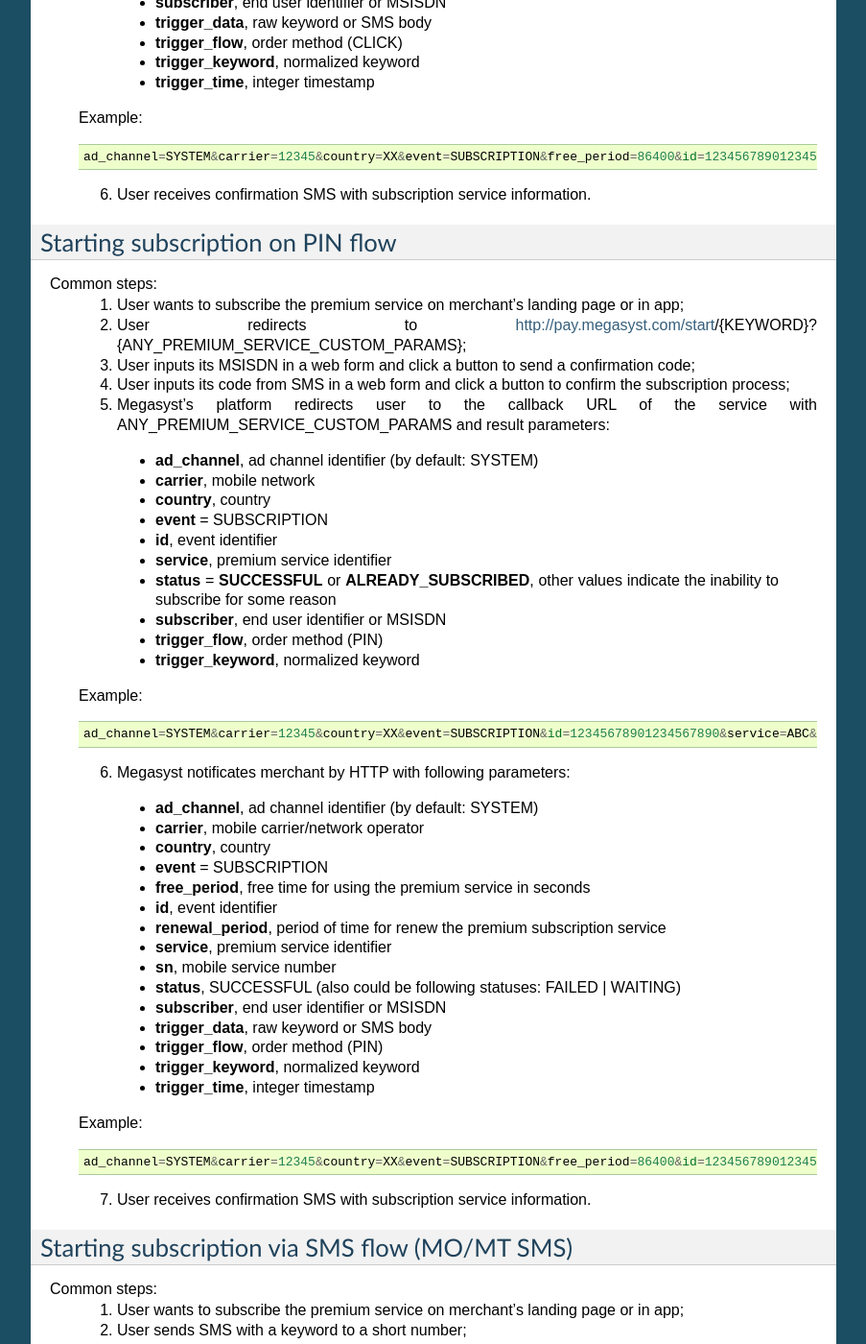
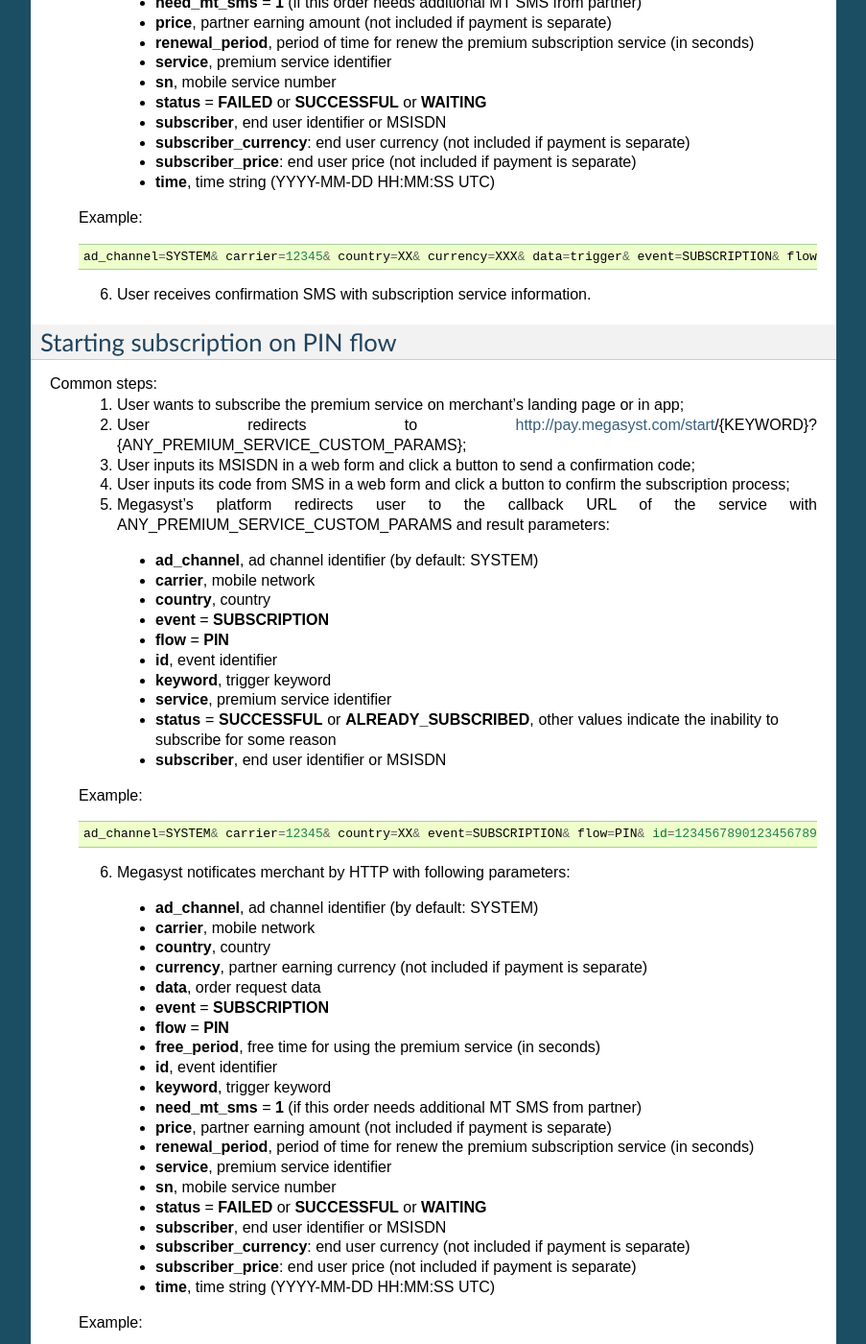
Before and after one commit to megasyst/lab, a Sphinx documentation site: the page built from docs/2_subscription.rst, in a window 1280 px wide and 1400 px high, scrolled down 987 px. Shown: the whole window at 96% size, without its empty margins (198-1101 px from the left). Built offline with Sphinx 7.4.7, drawn with Linux system fonts in a browser that asks for light colours; some of the changed text lies outside the part shown.

Commit message:
Update 2_subscription.rst

```diff
--- a/docs/2_subscription.rst
+++ b/docs/2_subscription.rst
@@ -19,38 +19,44 @@ Common steps:
     * **ad_channel**, ad channel identifier (by default: SYSTEM)
     * **carrier**, mobile network
     * **country**, country
-    * **event** = SUBSCRIPTION
+    * **event** = **SUBSCRIPTION**
+    * **flow** = **CLICK**
     * **id**, event identifier
+    * **keyword**, trigger keyword
     * **service**, premium service identifier
     * **status** = **SUCCESSFUL** or **ALREADY_SUBSCRIBED**, other values indicate the inability to subscribe for some reason
     * **subscriber**, end user identifier or MSISDN
-    * **trigger_flow**, order method (CLICK)
-    * **trigger_keyword**, normalized keyword
 
   Example::
 
-    ad_channel=SYSTEM&carrier=12345&country=XX&event=SUBSCRIPTION&id=12345678901234567890&service=ABC&status=SUCCESSFUL&subscriber=12345678900&trigger_flow=CLICK&trigger_keyword=ABC
+    ad_channel=SYSTEM& carrier=12345& country=XX& event=SUBSCRIPTION& flow=CLICK& id=12345678901234567890& keyword=TRIGGER& service=MYSERVICE& status=SUCCESSFUL& subscriber=12345678900
 
   5. Megasyst notificates merchant by HTTP with following parameters:
+
     * **ad_channel**, ad channel identifier (by default: SYSTEM)
-    * **carrier**, mobile carrier/network operator
+    * **carrier**, mobile network
     * **country**, country
-    * **event** = SUBSCRIPTION
-    * **free_period**, free time for using the premium service in seconds
+    * **currency**, partner earning currency (not included if payment is separate)
+    * **data**, order request data
+    * **event** = **SUBSCRIPTION**
+    * **flow** = **CLICK**
+    * **free_period**, free time for using the premium service (in seconds)
     * **id**, event identifier
-    * **renewal_period**, period of time for renew the premium subscription service
+    * **keyword**, trigger keyword
+    * **need_mt_sms** = **1** (if this order needs additional MT SMS from partner)
+    * **price**, partner earning amount (not included if payment is separate)
+    * **renewal_period**, period of time for renew the premium subscription service (in seconds)
     * **service**, premium service identifier
     * **sn**, mobile service number
-    * **status**, SUCCESSFUL (also could be following statuses: FAILED | WAITING)
+    * **status** = **FAILED** or **SUCCESSFUL** or **WAITING**
     * **subscriber**, end user identifier or MSISDN
-    * **trigger_data**, raw keyword or SMS body
-    * **trigger_flow**, order method (CLICK)
-    * **trigger_keyword**, normalized keyword
-    * **trigger_time**, integer timestamp
+    * **subscriber_currency**: end user currency (not included if payment is separate)
+    * **subscriber_price**: end user price (not included if payment is separate)
+    * **time**, time string (YYYY-MM-DD HH:MM\:SS UTC)
 
   Example::
 
-     ad_channel=SYSTEM&carrier=12345&country=XX&event=SUBSCRIPTION&free_period=86400&id=12345678901234567890&renewal_period=86400&service=ABC&sn=1234&status=SUCCESSFUL&subscriber=12345678900&subscription=12345678901234567890&trigger_data=abc+123&trigger_flow=CLICK&trigger_keyword=ABC&trigger_time=2020-01-01+01%3A01%3A01+UTC
+     ad_channel=SYSTEM& carrier=12345& country=XX& currency=XXX& data=trigger& event=SUBSCRIPTION& flow=CLICK& free_period=86400& id=12345678901234567890& keyword=TRIGGER& price=0.1& renewal_period=86400& service=MYSERVICE& sn=1234& status=SUCCESSFUL& subscriber=12345678900& subscriber_currency=XXX& subscriber_price=0.1& time=2020-01-01+01%3A01%3A01+UTC
 
   6. User receives confirmation SMS with subscription service information.
 
@@ -66,98 +72,111 @@ Common steps:
     * **ad_channel**, ad channel identifier (by default: SYSTEM)
     * **carrier**, mobile network
     * **country**, country
-    * **event** = SUBSCRIPTION
+    * **event** = **SUBSCRIPTION**
+    * **flow** = **PIN**
     * **id**, event identifier
+    * **keyword**, trigger keyword
     * **service**, premium service identifier
     * **status** = **SUCCESSFUL** or **ALREADY_SUBSCRIBED**, other values indicate the inability to subscribe for some reason
     * **subscriber**, end user identifier or MSISDN
-    * **trigger_flow**, order method (PIN)
-    * **trigger_keyword**, normalized keyword
 
   Example::
 
-     ad_channel=SYSTEM&carrier=12345&country=XX&event=SUBSCRIPTION&id=12345678901234567890&service=ABC&status=SUCCESSFUL&subscriber=12345678900&trigger_flow=PIN&trigger_keyword=ABC
+    ad_channel=SYSTEM& carrier=12345& country=XX& event=SUBSCRIPTION& flow=PIN& id=12345678901234567890& keyword=TRIGGER& service=MYSERVICE& status=SUCCESSFUL& subscriber=12345678900
 
   6. Megasyst notificates merchant by HTTP with following parameters:
+
     * **ad_channel**, ad channel identifier (by default: SYSTEM)
-    * **carrier**, mobile carrier/network operator
+    * **carrier**, mobile network
     * **country**, country
-    * **event** = SUBSCRIPTION
-    * **free_period**, free time for using the premium service in seconds
+    * **currency**, partner earning currency (not included if payment is separate)
+    * **data**, order request data
+    * **event** = **SUBSCRIPTION**
+    * **flow** = **PIN**
+    * **free_period**, free time for using the premium service (in seconds)
     * **id**, event identifier
-    * **renewal_period**, period of time for renew the premium subscription service
+    * **keyword**, trigger keyword
+    * **need_mt_sms** = **1** (if this order needs additional MT SMS from partner)
+    * **price**, partner earning amount (not included if payment is separate)
+    * **renewal_period**, period of time for renew the premium subscription service (in seconds)
     * **service**, premium service identifier
     * **sn**, mobile service number
-    * **status**, SUCCESSFUL (also could be following statuses: FAILED | WAITING)
+    * **status** = **FAILED** or **SUCCESSFUL** or **WAITING**
     * **subscriber**, end user identifier or MSISDN
-    * **trigger_data**, raw keyword or SMS body
-    * **trigger_flow**, order method (PIN)
-    * **trigger_keyword**, normalized keyword
-    * **trigger_time**, integer timestamp
+    * **subscriber_currency**: end user currency (not included if payment is separate)
+    * **subscriber_price**: end user price (not included if payment is separate)
+    * **time**, time string (YYYY-MM-DD HH:MM\:SS UTC)
 
   Example::
 
-     ad_channel=SYSTEM&carrier=12345&country=XX&event=SUBSCRIPTION&free_period=86400&id=12345678901234567890&renewal_period=86400&service=ABC&sn=1234&status=SUCCESSFUL&subscriber=12345678900&subscription=12345678901234567890&trigger_data=abc+123&trigger_flow=PIN&trigger_keyword=ABC&trigger_time=2020-01-01+01%3A01%3A01+UTC
+     ad_channel=SYSTEM& carrier=12345& country=XX& currency=XXX& data=trigger& event=SUBSCRIPTION& flow=PIN& free_period=86400& id=12345678901234567890& keyword=TRIGGER& price=0.1& renewal_period=86400& service=MYSERVICE& sn=1234& status=SUCCESSFUL& subscriber=12345678900& subscriber_currency=XXX& subscriber_price=0.1& time=2020-01-01+01%3A01%3A01+UTC
 
   7. User receives confirmation SMS with subscription service information.
 
 
-Starting subscription via SMS flow (MO/MT SMS)
+Starting subscription via SMS flow (MO SMS)
 ----------------------------------------------
 
 Common steps:
   1. User wants to subscribe the premium service on merchant's landing page or in app;
   2. User sends SMS with a keyword to a short number;
   3. Megasyst notificates merchant by HTTP with following parameters:
+
     * **ad_channel**, ad channel identifier (by default: SYSTEM)
-    * **carrier**, mobile carrier/network operator
+    * **carrier**, mobile network
     * **country**, country
-    * **event** = SUBSCRIPTION
-    * **free_period**, free time for using the premium service in seconds
+    * **currency**, partner earning currency (not included if payment is separate)
+    * **data**, SMS body
+    * **event** = **SUBSCRIPTION**
+    * **flow** = **MOSMS**
+    * **free_period**, free time for using the premium service (in seconds)
     * **id**, event identifier
-    * **renewal_period**, period of time for renew the premium subscription service
+    * **keyword**, trigger keyword
+    * **need_mt_sms** = **1** (if this order needs additional MT SMS from partner)
+    * **price**, partner earning amount (not included if payment is separate)
+    * **renewal_period**, period of time for renew the premium subscription service (in seconds)
     * **service**, premium service identifier
     * **sn**, mobile service number
-    * **status**, SUCCESSFUL (also could be following statuses: FAILED | WAITING)
+    * **status** = **FAILED** or **SUCCESSFUL** or **WAITING**
     * **subscriber**, end user identifier or MSISDN
-    * **trigger_data**, raw keyword or SMS body
-    * **trigger_flow**, order method (SMS)
-    * **trigger_keyword**, normalized keyword
-    * **trigger_time**, integer timestamp
+    * **subscriber_currency**: end user currency (not included if payment is separate)
+    * **subscriber_price**: end user price (not included if payment is separate)
+    * **time**, time string (YYYY-MM-DD HH:MM\:SS UTC)
 
   Example::
 
-     ad_channel=SYSTEM&carrier=12345&country=XX&event=SUBSCRIPTION&free_period=86400&id=12345678901234567890&renewal_period=86400&service=ABC&sn=1234&status=SUCCESSFUL&subscriber=12345678900&subscription=12345678901234567890&trigger_data=abc+123&trigger_flow=SMS&trigger_keyword=ABC&trigger_time=2020-01-01+01%3A01%3A01+UTC
+     ad_channel=SYSTEM& carrier=12345& country=XX& currency=XXX& data=trigger+123& event=SUBSCRIPTION& flow=MOSMS& free_period=86400& id=12345678901234567890& keyword=TRIGGER& price=0.1& renewal_period=86400& service=MYSERVICE& sn=1234& status=SUCCESSFUL& subscriber=12345678900& subscriber_currency=XXX& subscriber_price=0.1& time=2020-01-01+01%3A01%3A01+UTC
 
   4. User receives confirmation SMS with service subscription information.
 
 
 Renewal of subscription
---------------------
+-----------------------
 
 Megasyst notificates merchants by HTTP with following parameters:
-  * **ad_channel**, ad channel identifier (by default: SYSTEM)
-  * **carrier**, mobile network
-  * **country**, country
-  * **currency**, currency of reward
-  * **event** = RENEWAL
-  * **id**, event identifier
-  * **price**, reward amount
-  * **service**, premium service identifier
-  * **sn**, mobile service number
-  * **status** = SUCCESSFUL (also could be following statuses: FAILED | WAITING)
-  * **subscriber**, end user identifier or MSISDN
-  * **subscriber_currency**, currency of end user price
-  * **subscriber_price**, end user price
-  * **subscription**, id of subscription order
-  * **trigger_data**, raw keyword or SMS body
-  * **trigger_flow** = CLICK | PIN | SMS
-  * **trigger_keyword**, normalized keyword
-  * **trigger_time**, integer timestamp
+
+    * **ad_channel**, ad channel identifier (by default: SYSTEM)
+    * **carrier**, mobile network
+    * **country**, country
+    * **currency**, partner earning currency
+    * **data**, SMS body or other data
+    * **event** = **RENEWAL**
+    * **flow** = **CLICK** or **MOSMS** or **MTSMS** or **PIN** or **USSD**
+    * **id**, event identifier
+    * **keyword**, trigger keyword
+    * **price**, partner earning amount
+    * **service**, premium service identifier
+    * **sn**, mobile service number
+    * **status** = **FAILED** or **SUCCESSFUL** or **WAITING**
+    * **subscriber**, end user identifier or MSISDN
+    * **subscriber_currency**: end user currency
+    * **subscriber_price**: end user price
+    * **subscription**, id of subscription order
+    * **time**, time string (YYYY-MM-DD HH:MM\:SS UTC)
 
   Example::
 
-    ad_channel=SYSTEM&carrier=12345&country=XX&currency=XXX&event=RENEWAL&id=12345678901234567891&price=1.23&service=ABC&sn=1234&status=SUCCESSFUL&subscriber=12345678900&subscriber_currency=XXX&subscriber_price=2.34&subscription=12345678901234567890&trigger_data=abc+123&trigger_flow=SMS&trigger_keyword=ABC&trigger_time=2020-01-01+01%3A01%3A01+UTC
+     ad_channel=SYSTEM& carrier=12345& country=XX& currency=XXX& data=trigger+123& event=RENEWAL& flow=MOSMS& id=12345678901234567891& keyword=TRIGGER& price=0.1& service=MYSERVICE& sn=1234& status=SUCCESSFUL& subscriber=12345678900& subscriber_currency=XXX& subscriber_price=0.1& subscription=12345678901234567890& time=2020-01-01+01%3A01%3A01+UTC
 
 In case of subscription renewal, user could be notified with SMS, however it depends on the exact carrier(s) subscription rules.
 
@@ -165,22 +184,23 @@ Deactivation of subscription
 ------------------------
 User may stop/deactivate active subscription at any time.
 Megasyst notificates partners by HTTP with next parameters:
-  * **ad_channel**, ad channel identifier (by default: SYSTEM)
-  * **carrier**, mobile network
-  * **country**, country
-  * **event** = UNSUBSCRIPTION
-  * **id**, event identifier
-  * **service**, premium service identifier
-  * **sn**, mobile service number
-  * **status** = SUCCESSFUL (also could be following statuses: FAILED | WAITING)
-  * **subscriber**, end user identifier or MSISDN
-  * **trigger_data**, raw keyword or SMS body
-  * **trigger_flow** = CLICK | PIN | SMS
-  * **trigger_keyword**, normalized keyword
-  * **trigger_time**, integer timestamp
+
+    * **ad_channel**, ad channel identifier (by default: SYSTEM)
+    * **carrier**, mobile network
+    * **country**, country
+    * **data**, SMS body
+    * **event** = **UNSUBSCRIPTION**
+    * **flow** = **MOSMS**
+    * **id**, event identifier
+    * **keyword**, trigger keyword
+    * **service**, premium service identifier
+    * **sn**, mobile service number
+    * **status** = **FAILED** or **SUCCESSFUL** or **WAITING**
+    * **subscriber**, end user identifier or MSISDN
+    * **time**, time string (YYYY-MM-DD HH:MM\:SS UTC)
 
   Example::
 
-    ad_channel=SYSTEM&carrier=12345&country=XX&event=UNSUBSCRIPTION&id=12345678901234567892&service=ABC&sn=1234&status=SUCCESSFUL&subscriber=12345678900&trigger_data=stop+abc&trigger_flow=SMS&trigger_keyword=STOP&trigger_time=2020-01-01+01%3A01%3A01+UTC
+     ad_channel=SYSTEM& carrier=12345& country=XX& data=trigger+123& event=UNSUBSCRIPTION& flow=MOSMS& id=12345678901234567890& keyword=TRIGGER& service=MYSERVICE& sn=1234& status=SUCCESSFUL& subscriber=12345678900& time=2020-01-01+01%3A01%3A01+UTC
 
 User receives confirmation SMS about unsubscription.
```
